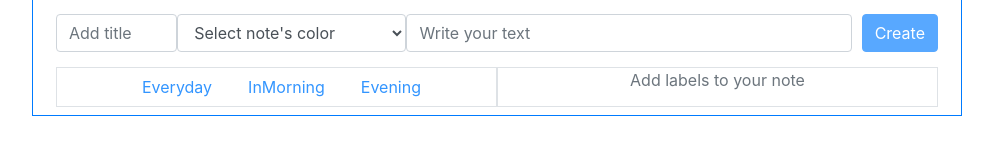
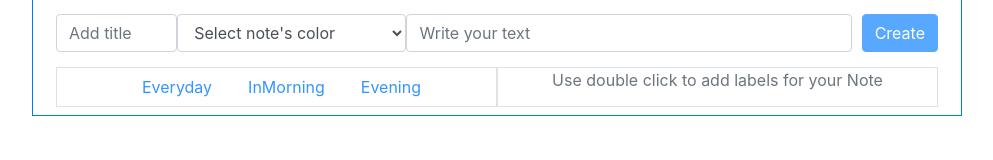
Before and after one commit to NikitaListopad/React-Notes, a React (Create React App) app: page / in a window 1280 px wide. Shown: the part 122-282 px from the top of the page, without its empty margins (143-1136 px from the left). Built offline with nearby package versions, Linux system fonts and the light colour scheme.

Commit message:
Labels added

```diff
--- a/src/components/forms/createNoteForm.js
+++ b/src/components/forms/createNoteForm.js
@@ -85,7 +85,7 @@ export const CreateNoteForm = props => {
                         <div className='container-md border'>
                             <>
                                 {values.labels.length <= 0 ?
-                                    <span className='text-muted'>Add labels to your note</span>
+                                    <span className='text-muted'>Use double click to add labels for your Note</span>
                                     :
                                     values.labels.map(label =>
                                         <span key={label.id}>&ensp;{label.value}</span>
--- a/src/components/notes/note.js
+++ b/src/components/notes/note.js
@@ -52,6 +52,8 @@ export const Note = props => {
 
                     </div>
                 </div>
+                <p className='m-0 mt-3 text-left'><span className='text-muted mr-5'>Labels:</span>{props.item.labels.map(label => <span key={label.id}>&ensp;{label.value}</span>)}
+                </p>
             </li>
         </>
     )
--- a/src/container/main.js
+++ b/src/container/main.js
@@ -61,13 +61,16 @@ export const Main = () => {
                 title: values.title,
                 content: values.content,
                 created_at: currentTime,
-                color: `#${values.color}`
+                color: `#${values.color}`,
+                labels: values.labels
             }
         })
         if (result) {
             resetForm({values: ''})
         }
     }
+
+    console.log(notes)
 
     const onEditNoteSubmit = (values, {resetForm}) => {
         dispatch({
--- a/src/index.css
+++ b/src/index.css
@@ -22,7 +22,6 @@ code {
 
 .btn {
   margin-left: 10px;
-  max-height: 50px;
   opacity: .80;
 }
 
```
